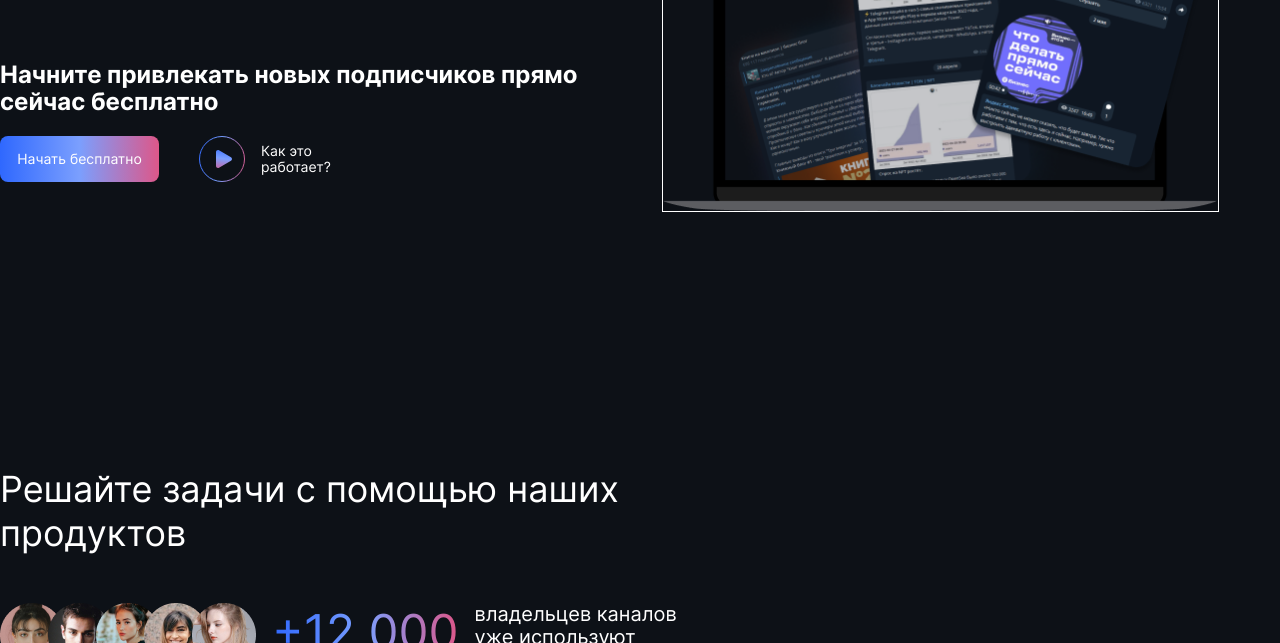
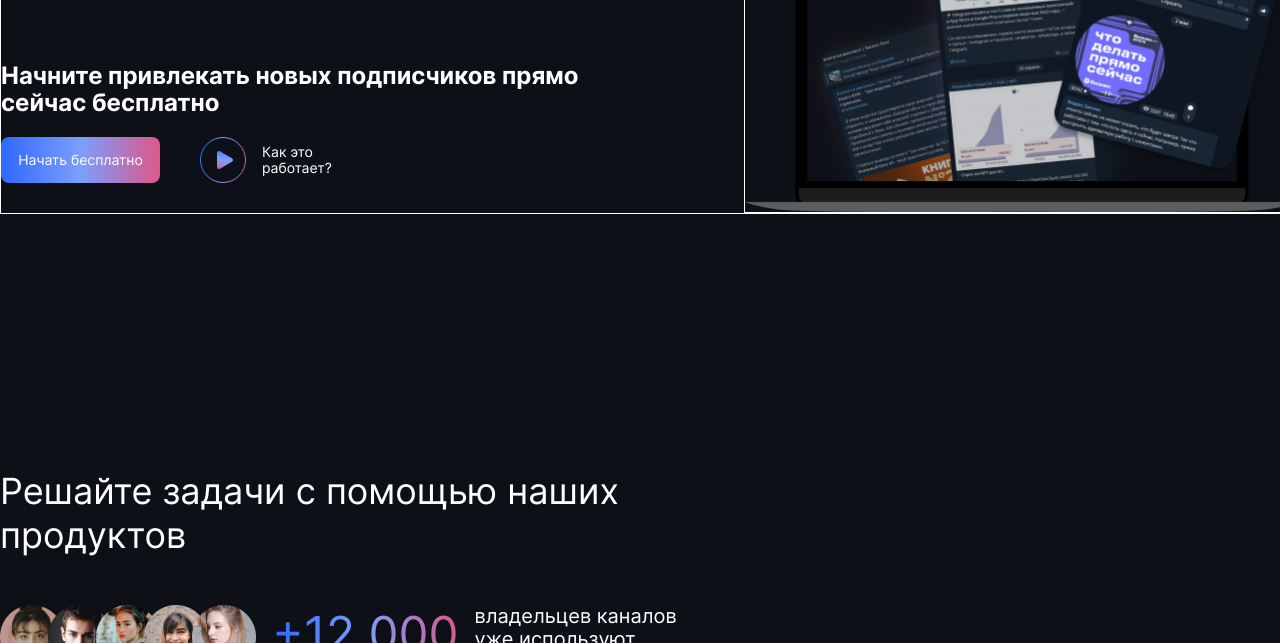
Before and after one commit to bossmityab612/test-task, a plain HTML site: page index.html in a window 1280 px wide. Shown: the part 327-970 px from the top of the page. Drawn offline with Linux system fonts and the light colour scheme.

Commit message:
file: modif intro block

```diff
--- a/blocks/intro/__image/intro__image.css
+++ b/blocks/intro/__image/intro__image.css
@@ -1,7 +1,7 @@
 .intro__image {
+    border: 1px solid #fff;
     margin: 0;
     padding: 0;
     width: 555px;
-    display: block;
-    border: 1px solid #fff;
+    object-fit: cover;
 }
--- a/blocks/intro/intro.css
+++ b/blocks/intro/intro.css
@@ -2,9 +2,9 @@
     width: 1300px;
     margin: 0 auto 256px;
     color: #fff;
-    display: grid;
-
-    grid-template-areas:
-        'intro__title intro__subtitle intro__image';
+    display: flex;
+    border: 1px solid #fff;
+    /* grid-template-areas:
+        'intro__title intro__subtitle intro__image'; */
     justify-content: space-between;
 }
```
